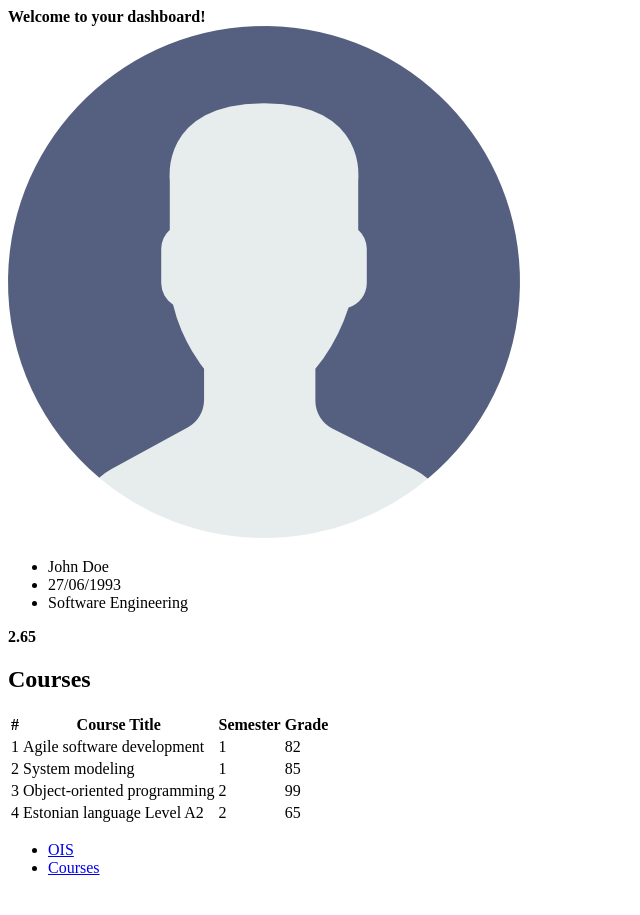
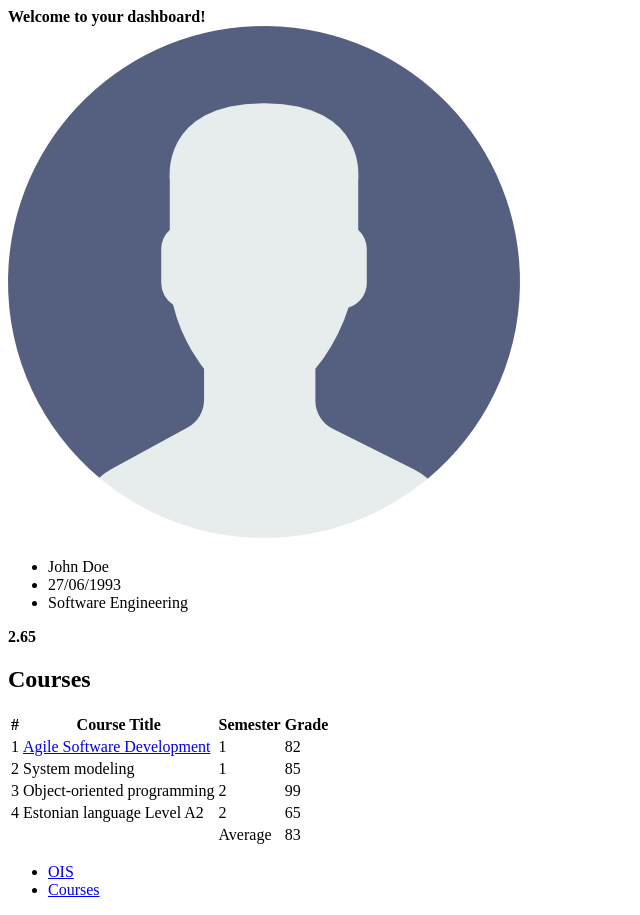
Before and after one commit to jaanus91/Veebirakendused, a plain HTML site: page index.html in a window 1280 px wide. Shown: the whole page, without its empty margins (0-640 px from the left). Before the commit the page ends 893 px from the top, so only its background shows below. Drawn offline with Linux system fonts and the light colour scheme.

Commit message:
linkimine

```diff
--- a/index.html
+++ b/index.html
@@ -39,7 +39,7 @@
             <tbody>
             <tr>
                 <td>1</td>
-                <td>Agile software development</td>
+                <td><a href="https://ois2.ut.ee/" target="_blank">Agile Software Development</a></td>
                 <td>1</td>
                 <td>82</td>
             </tr>
@@ -62,16 +62,24 @@
                 <td>65</td>
             </tr>
             </tbody>
+            <tfoot>
+            <tr>
+                <td></td>
+                <td></td>
+                <td>Average</td>
+                <td>83</td>
+            </tr>
+            </tfoot>
         </table>
     </section>
 
 <footer>
     <ul>
         <li>
-            <a href="https://ois2.ut.ee/">OIS</a>
+            <a href="https://ois2.ut.ee/" target="_blank">OIS</a>
         </li>
         <li>
-            <a href="https://courses.cs.ut.ee/">Courses</a>
+            <a href="https://courses.cs.ut.ee/" target="_blank">Courses</a>
         </li>
     </ul>
 </footer>
```
